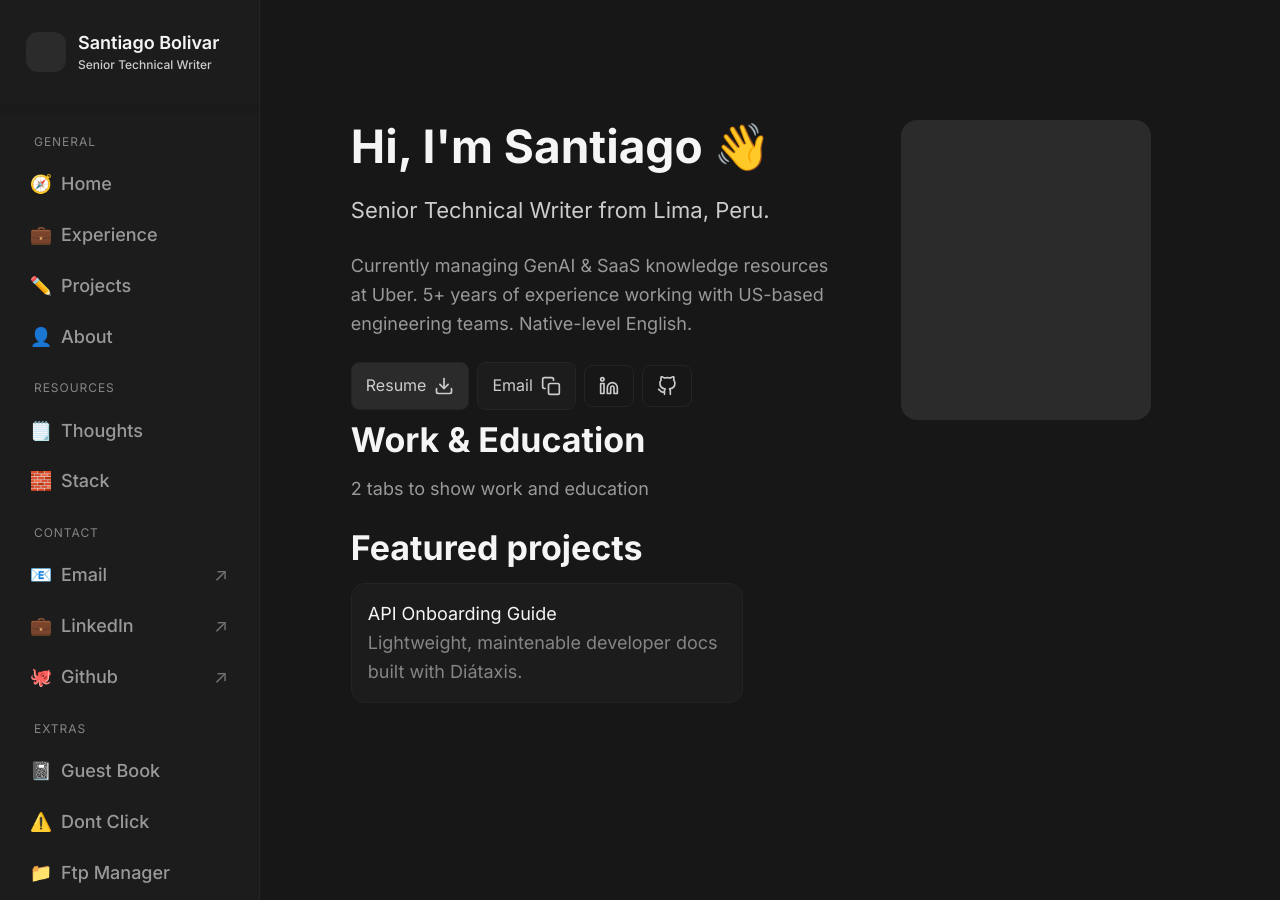
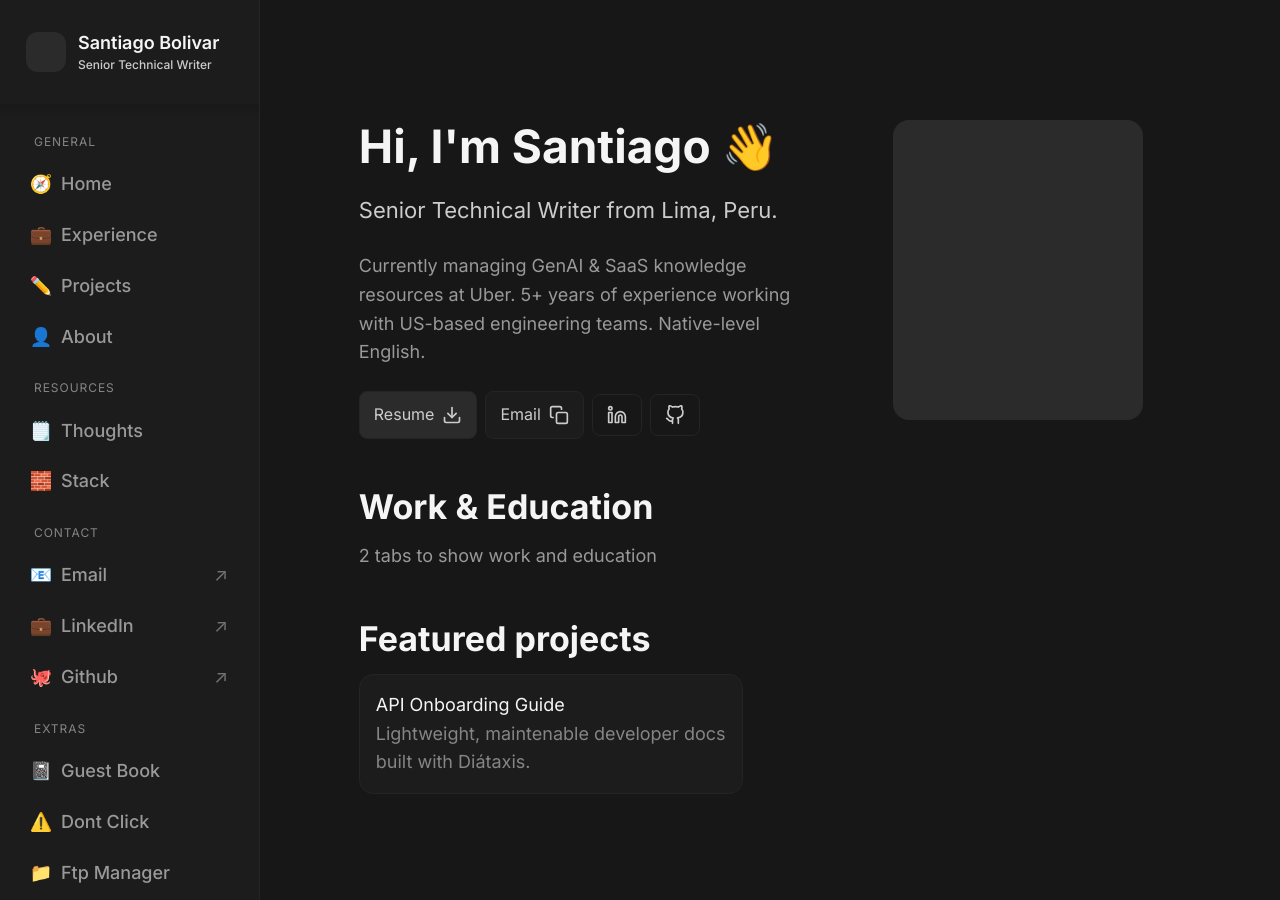
Before and after one commit to Sant720/portfolio, a Jekyll site: the page built from index.md, in a window 1280 px wide. Built offline with Jekyll 4.4.1, drawn with Linux system fonts in a browser that asks for light colours.

Commit message:
section formatting

```diff
--- a/_sass/base.scss
+++ b/_sass/base.scss
@@ -14,6 +14,14 @@ svg {
   stroke-width: 2;
   stroke-linecap: round;
   stroke-linejoin: round;
+}
+
+// Sections
+
+section {
+  margin: 0 0 var(--space-9);
+  padding: 0 var(--space-2);
+  &:last-child { margin-bottom: 0; }
 }
 
 // Links
@@ -142,7 +150,7 @@ a {
   width: calc(100vw - var(--sidebar-w));
   margin: 0;
   margin-left: calc(var(--sidebar-w) - 1.5vw);
-  padding-top: 120px;
+  padding: 120px 0 80px;
 }
 .container {
   max-width: var(--container);
```
